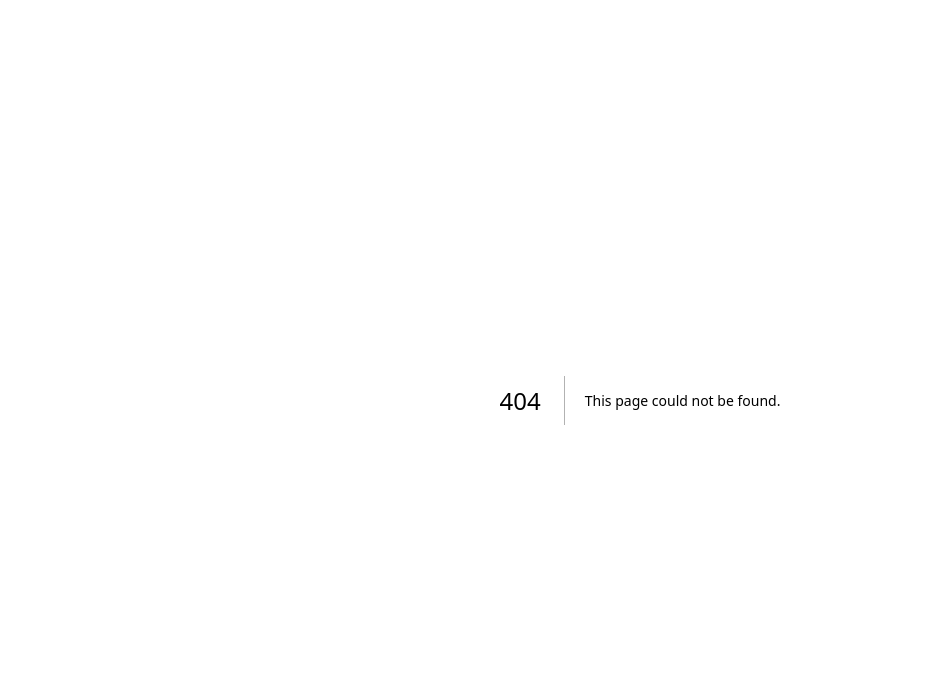
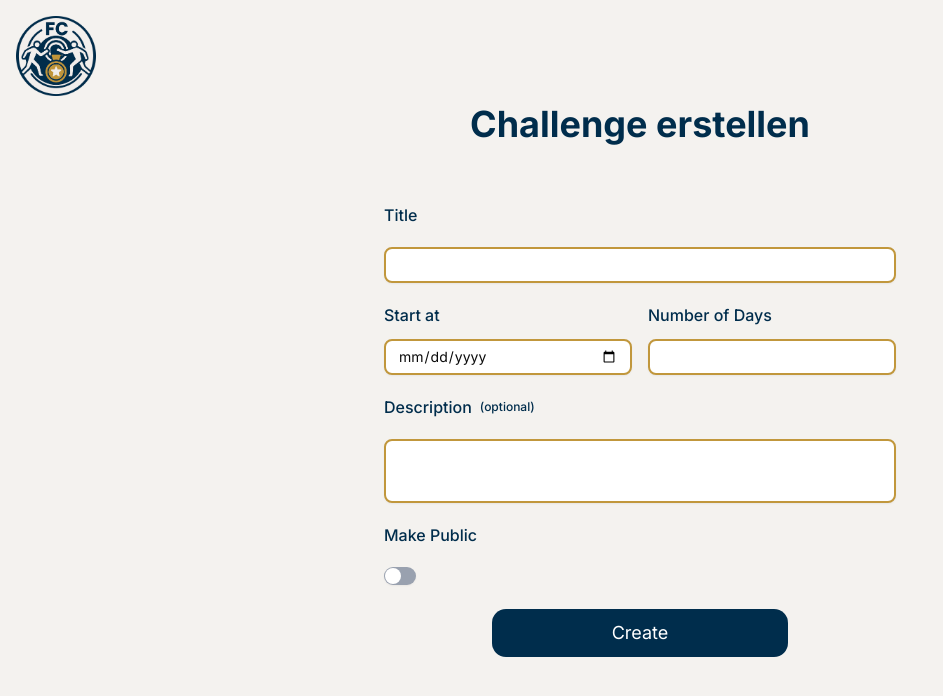
Before and after one commit to Rajpreet0/FC-Challenge, a Next.js app: page /new in a window 1280 px wide. Before the commit this address had no page. Shown: the top 696 px of the page, without its empty margins (0-943 px from the left). Built offline with nearby package versions, Linux system fonts and the light colour scheme.

Commit message:
added ui for challenge page

```diff
--- a/package.json
+++ b/package.json
@@ -9,7 +9,9 @@
     "lint": "eslint"
   },
   "dependencies": {
+    "@radix-ui/react-label": "^2.1.7",
     "@radix-ui/react-slot": "^1.2.3",
+    "@radix-ui/react-switch": "^1.2.6",
     "class-variance-authority": "^0.7.1",
     "clsx": "^2.1.1",
     "lucide-react": "^0.544.0",
--- /dev/null
+++ b/src/app/(main)/layout.tsx
@@ -0,0 +1,16 @@
+import Header from "@/components/header";
+
+interface Props {
+    children: React.ReactNode;
+}
+
+const Layout = ({children}: Props) => {
+  return (
+    <div className="p-4">
+        <Header/>
+        {children}
+    </div>
+  )
+}
+
+export default Layout
--- /dev/null
+++ b/src/app/(main)/new/page.tsx
@@ -0,0 +1,8 @@
+import NewChallengeView from "@/modules/newChallenge/ui/views/newChallenge-view"
+
+
+const NewChallenge = () => {
+  return <NewChallengeView/>
+}
+
+export default NewChallenge
--- a/src/app/page.tsx
+++ b/src/app/page.tsx
@@ -1,48 +1,5 @@
-import { Button } from "@/components/ui/button";
-import { Input } from "@/components/ui/input";
-import { LogIn, PlusIcon } from "lucide-react";
-import Image from "next/image";
-import Logo from "../../public/fc_logo.png";
+import HomeView from "@/modules/home/ui/views/home-view";
 
 export default function Home() {
-  return (
-    <div className="p-2 min-h-screen">
-
-        {/* HEADER */}
-        <div className="p-2 flex w-full justify-end items-center gap-2">
-          {/* HEADER - INPUT */}
-           <Input type="text" placeholder="Nickname" className="border-2 border-gold bg-white w-fit"/>
-
-          {/* HEADER - LOGIN BUTTON */}
-            <Button variant="login_home">
-              <LogIn/>
-            </Button>
-        </div>
-
-
-        {/* CONTENT - NOT LOGGED IN */}
-        <div className="p-2 min-h-[80vh] flex flex-col items-center justify-center w-full gap-8">
-            {/* CONTENT - LOGO */}
-            <Image
-              src={Logo}
-              width={200}
-              height={200}
-              alt="Logo"
-            />
-
-            {/* CONTENT - TEXT */}
-            <div className="text-center mt-4">
-              <h1 className="text-4xl font-bold text-blue">Welcome</h1>
-              <p className="text-blue text-xl max-w-md mt-4">Track your progress and compete with your friends in various challenges</p>
-            </div>
-
-
-            {/* CONTENT - BUTTON */}
-
-            <Button variant="login_home" className="text-lg p-6 font-normal mt-12 hover:scale-105">
-               <PlusIcon size={80}/>   Start Challenge
-            </Button>
-        </div>
-    </div>
-  );
+  return <HomeView/>;
 }
--- /dev/null
+++ b/src/components/header.tsx
@@ -0,0 +1,17 @@
+import Image from "next/image"
+import Logo from "../../public/fc_logo.png";
+
+const Header = () => {
+  return (
+    <div>
+        <Image
+            src={Logo}
+            width={80}
+            height={80}
+            alt="Logo"
+        />
+    </div>
+  )
+}
+
+export default Header
--- a/src/components/ui/input.tsx
+++ b/src/components/ui/input.tsx
@@ -8,7 +8,7 @@ function Input({ className, type, ...props }: React.ComponentProps<"input">) {
       type={type}
       data-slot="input"
       className={cn(
-        "file:text-foreground placeholder:text-muted-foreground selection:bg-primary selection:text-primary-foreground dark:bg-input/30 border-input h-9 w-full min-w-0 rounded-md border bg-transparent px-3 py-1 text-base shadow-xs transition-[color,box-shadow] outline-none file:inline-flex file:h-7 file:border-0 file:bg-transparent file:text-sm file:font-medium disabled:pointer-events-none disabled:cursor-not-allowed disabled:opacity-50 md:text-sm",
+        "file:text-foreground placeholder:text-muted-foreground selection:bg-primary selection:text-primary-foreground dark:bg-input/30  h-9 w-full min-w-0 rounded-md border-2 border-gold bg-white  px-3 py-1 text-base shadow-xs transition-[color,box-shadow] outline-none file:inline-flex file:h-7 file:border-0 file:bg-transparent file:text-sm file:font-medium disabled:pointer-events-none disabled:cursor-not-allowed disabled:opacity-50 md:text-sm",
         "aria-invalid:ring-destructive/20 dark:aria-invalid:ring-destructive/40 aria-invalid:border-destructive",
         className
       )}
--- /dev/null
+++ b/src/components/ui/label.tsx
@@ -0,0 +1,24 @@
+"use client"
+
+import * as React from "react"
+import * as LabelPrimitive from "@radix-ui/react-label"
+
+import { cn } from "@/lib/utils"
+
+function Label({
+  className,
+  ...props
+}: React.ComponentProps<typeof LabelPrimitive.Root>) {
+  return (
+    <LabelPrimitive.Root
+      data-slot="label"
+      className={cn(
+        "flex items-center gap-2 text-md leading-none text-blue font-medium select-none group-data-[disabled=true]:pointer-events-none group-data-[disabled=true]:opacity-50 peer-disabled:cursor-not-allowed peer-disabled:opacity-50",
+        className
+      )}
+      {...props}
+    />
+  )
+}
+
+export { Label }
--- /dev/null
+++ b/src/components/ui/switch.tsx
@@ -0,0 +1,31 @@
+"use client"
+
+import * as React from "react"
+import * as SwitchPrimitive from "@radix-ui/react-switch"
+
+import { cn } from "@/lib/utils"
+
+function Switch({
+  className,
+  ...props
+}: React.ComponentProps<typeof SwitchPrimitive.Root>) {
+  return (
+    <SwitchPrimitive.Root
+      data-slot="switch"
+      className={cn(
+        "peer data-[state=checked]:bg-blue data-[state=unchecked]:bg-gray-400 focus-visible:border-ring focus-visible:ring-ring/50 dark:data-[state=unchecked]:bg-input/80 inline-flex h-[1.15rem] w-8 shrink-0 items-center rounded-full border border-transparent shadow-xs transition-all outline-none focus-visible:ring-[3px] cursor-pointer disabled:cursor-not-allowed disabled:opacity-50",
+        className
+      )}
+      {...props}
+    >
+      <SwitchPrimitive.Thumb
+        data-slot="switch-thumb"
+        className={cn(
+          "bg-white dark:data-[state=unchecked]:bg-foreground dark:data-[state=checked]:bg-primary-foreground pointer-events-none block size-4 rounded-full ring-0 transition-transform data-[state=checked]:translate-x-[calc(100%-2px)] data-[state=unchecked]:translate-x-0 cursor-pointer "
+        )}
+      />
+    </SwitchPrimitive.Root>
+  )
+}
+
+export { Switch }
--- /dev/null
+++ b/src/components/ui/textarea.tsx
@@ -0,0 +1,18 @@
+import * as React from "react"
+
+import { cn } from "@/lib/utils"
+
+function Textarea({ className, ...props }: React.ComponentProps<"textarea">) {
+  return (
+    <textarea
+      data-slot="textarea"
+      className={cn(
+        "border-gold resize-none placeholder:text-muted-foreground  aria-invalid:ring-destructive/20 dark:aria-invalid:ring-destructive/40 aria-invalid:border-destructive dark:bg-input/30 flex field-sizing-content min-h-16 w-full rounded-md border-2 bg-white px-3 py-2 text-base shadow-xs transition-[color,box-shadow] outline-none  disabled:cursor-not-allowed disabled:opacity-50 md:text-sm",
+        className
+      )}
+      {...props}
+    />
+  )
+}
+
+export { Textarea }
--- /dev/null
+++ b/src/modules/home/ui/views/home-view.tsx
@@ -0,0 +1,55 @@
+"use client"
+import { Button } from "@/components/ui/button";
+import { Input } from "@/components/ui/input";
+import { LogIn, PlusIcon } from "lucide-react";
+import Image from "next/image";
+import Logo from "../../../../../public/fc_logo.png";
+import { useRouter } from "next/navigation";
+
+const HomeView = () => {
+
+    const router = useRouter();
+
+  return (
+  <div className="p-2 min-h-screen">
+
+        {/* HEADER */}
+        <div className="p-2 flex w-full justify-end items-center gap-2">
+          {/* HEADER - INPUT */}
+           <Input type="text" placeholder="Nickname" className="border-2 border-gold bg-white w-fit"/>
+
+          {/* HEADER - LOGIN BUTTON */}
+            <Button variant="login_home">
+              <LogIn/>
+            </Button>
+        </div>
+
+
+        {/* CONTENT - NOT LOGGED IN */}
+        <div className="p-2 min-h-[80vh] flex flex-col items-center justify-center w-full gap-8">
+            {/* CONTENT - LOGO */}
+            <Image
+              src={Logo}
+              width={200}
+              height={200}
+              alt="Logo"
+            />
+
+            {/* CONTENT - TEXT */}
+            <div className="text-center mt-4">
+              <h1 className="text-4xl font-bold text-blue">Welcome</h1>
+              <p className="text-blue text-xl max-w-md mt-4">Track your progress and compete with your friends in various challenges</p>
+            </div>
+
+
+            {/* CONTENT - BUTTON */}
+
+            <Button variant="login_home" className="text-lg p-6 font-normal mt-12 hover:scale-105" onClick={() => router.push("/new")}>
+               <PlusIcon size={80}/>   Start Challenge
+            </Button>
+        </div>
+    </div>
+  )
+}
+
+export default HomeView
--- /dev/null
+++ b/src/modules/newChallenge/ui/views/newChallenge-view.tsx
@@ -0,0 +1,41 @@
+import { Button } from "@/components/ui/button"
+import { Input } from "@/components/ui/input"
+import { Label } from "@/components/ui/label"
+import { Switch } from "@/components/ui/switch"
+import { Textarea } from "@/components/ui/textarea"
+
+const NewChallengeView = () => {
+  return (
+    <div className="p-2">
+        <h1 className="text-center text-3xl mt-6 font-bold text-blue md:text-4xl md:mt-0">Challenge erstellen</h1>
+        <form className="flex flex-col items-center justify-center  min-h-[70vh]  mt-2">
+            <div className="grid w-full  items-center gap-6 md:w-lg ">
+                <Label htmlFor="title">Title</Label>
+                <Input type="text" id="title" />
+
+                <div className="flex w-full gap-4 justify-between">
+                    <div className="w-full">
+                        <Label htmlFor="startAt">Start at</Label>
+                        <Input type="date" id="startAt" className="mt-4 "/>
+                    </div>
+
+                    <div className="w-full">
+                        <Label htmlFor="numOD">Number of Days</Label>
+                        <Input type="number" id="numOD" className="mt-4"/>
+                    </div>
+
+                </div>
+
+                <Label htmlFor="description">Description <span className="text-xs">(optional)</span></Label>
+                <Textarea id="description"></Textarea>
+
+                <Label htmlFor="make-public">Make Public</Label>
+                <Switch id="make-public"/>
+            </div>
+            <Button variant="login_home" className="text-lg p-6 font-normal mt-6 px-30 hover:scale-105" type="submit">Create</Button>
+        </form>
+    </div>
+  )
+}
+
+export default NewChallengeView
```
Also changed, not shown: 1 other file (tests, documents, lock files or other folders).
